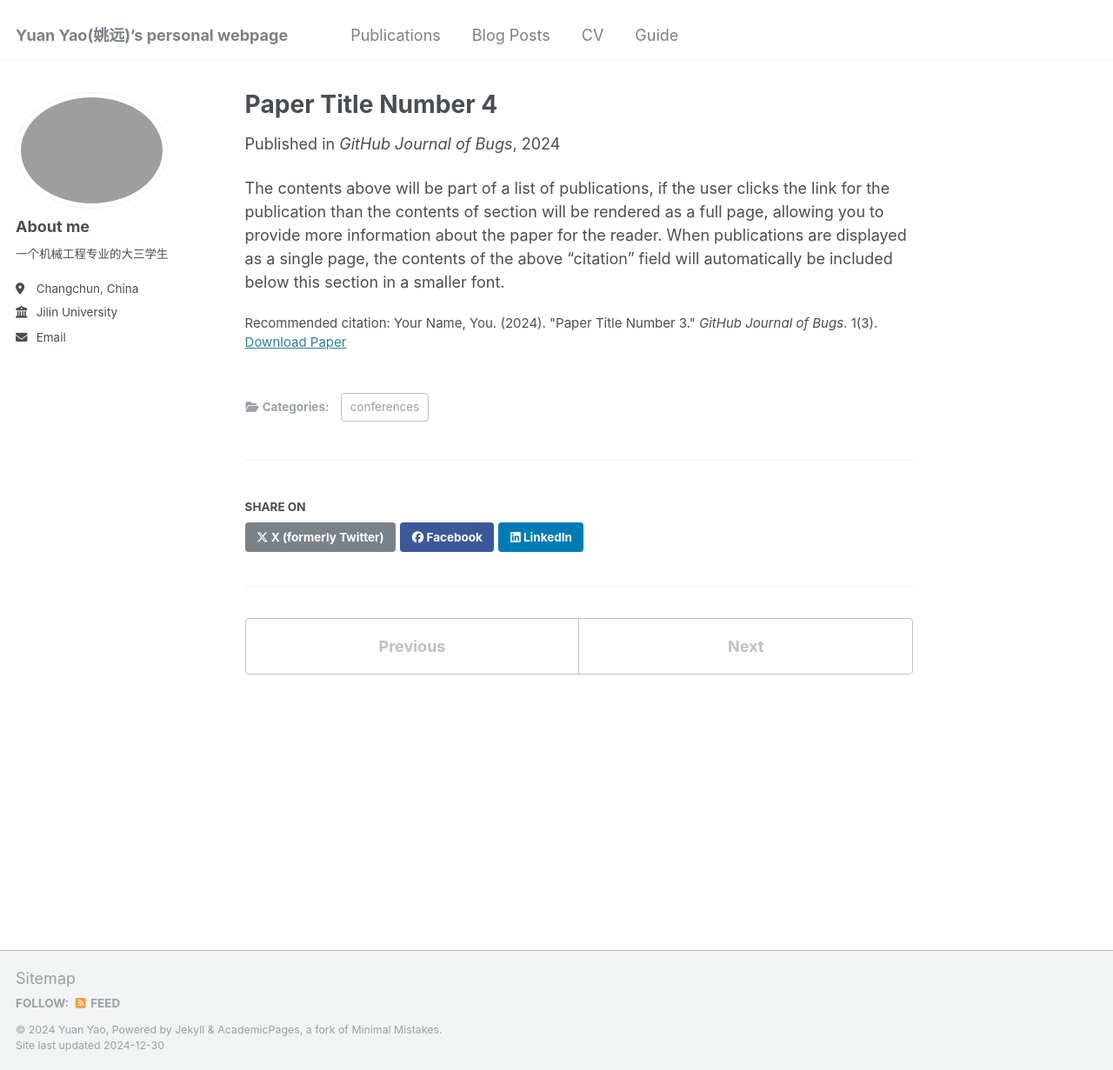
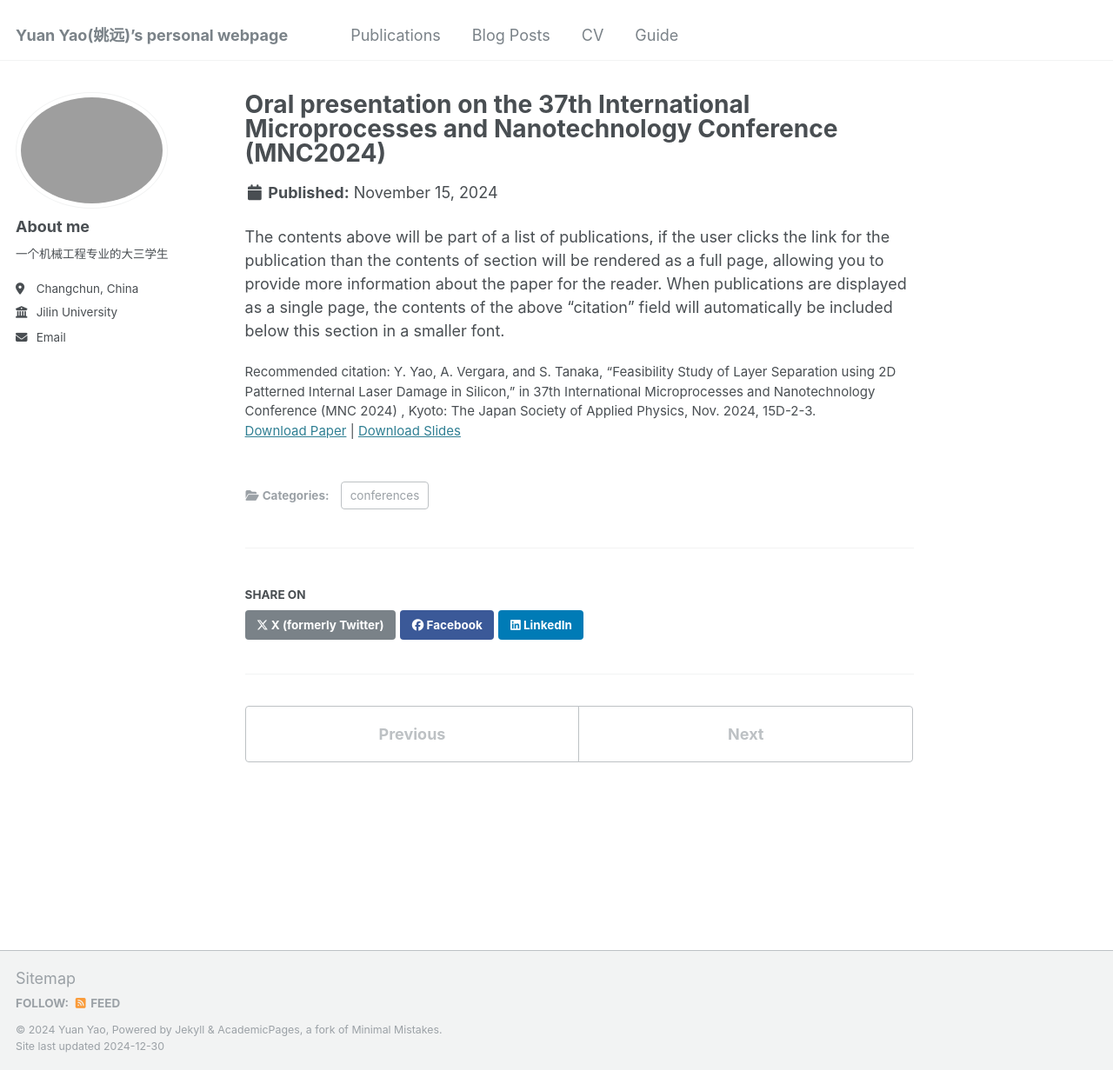
Before and after one commit to YuanYao-git/YuanYao-git.github.io, a Jekyll site: the page built from _publications/2024-02-17-paper-title-number-4.md, in a window 1280 px wide and 1231 px high. Shown: the whole window at 87% size. Built offline with Jekyll 4.4.1, drawn with Linux system fonts in a browser that asks for light colours.

Commit message:
papers12.30（2）

```diff
--- a/_publications/2024-02-17-paper-title-number-4.md
+++ b/_publications/2024-02-17-paper-title-number-4.md
@@ -1,13 +1,14 @@
 ---
-title: "Paper Title Number 4"
+title: "Oral presentation on the 37th International Microprocesses and Nanotechnology Conference (MNC2024)"
 collection: publications
 category: conferences
 permalink: /publication/2024-02-17-paper-title-number-4
-excerpt: 'This paper is about fixing template issue #693.'
-date: 2024-02-17
-venue: 'GitHub Journal of Bugs'
-paperurl: 'http://academicpages.github.io/files/paper3.pdf'
-citation: 'Your Name, You. (2024). &quot;Paper Title Number 3.&quot; <i>GitHub Journal of Bugs</i>. 1(3).'
+excerpt: 'This is an oral presentation'
+date: 2024-11-15
+venue:
+slidesurl: 'http://YuanYao-git.github.io/files/slides3.pdf'
+paperurl: 'http://YuanYao-git.github.io/files/paper3.pdf'
+citation: 'Y. Yao, A. Vergara, and S. Tanaka, “Feasibility Study of Layer Separation using 2D Patterned Internal Laser Damage in Silicon,” in 37th International Microprocesses and Nanotechnology Conference (MNC 2024) , Kyoto: The Japan Society of Applied Physics, Nov. 2024, 15D-2-3.'
 ---
 
 The contents above will be part of a list of publications, if the user clicks the link for the publication than the contents of section will be rendered as a full page, allowing you to provide more information about the paper for the reader. When publications are displayed as a single page, the contents of the above "citation" field will automatically be included below this section in a smaller font.
```
Also changed, not shown: _pages/portfolio.html (deleted, +0 -13 lines), _pages/teaching.html (deleted, +0 -12 lines), _publications/2009-10-01-paper-title-number-1.md (+5 -6 lines), _publications/2010-10-01-paper-title-number-2.md (+2 -2 lines), _publications/2015-10-01-paper-title-number-3.md (deleted, +0 -14 lines), 6 other files.
